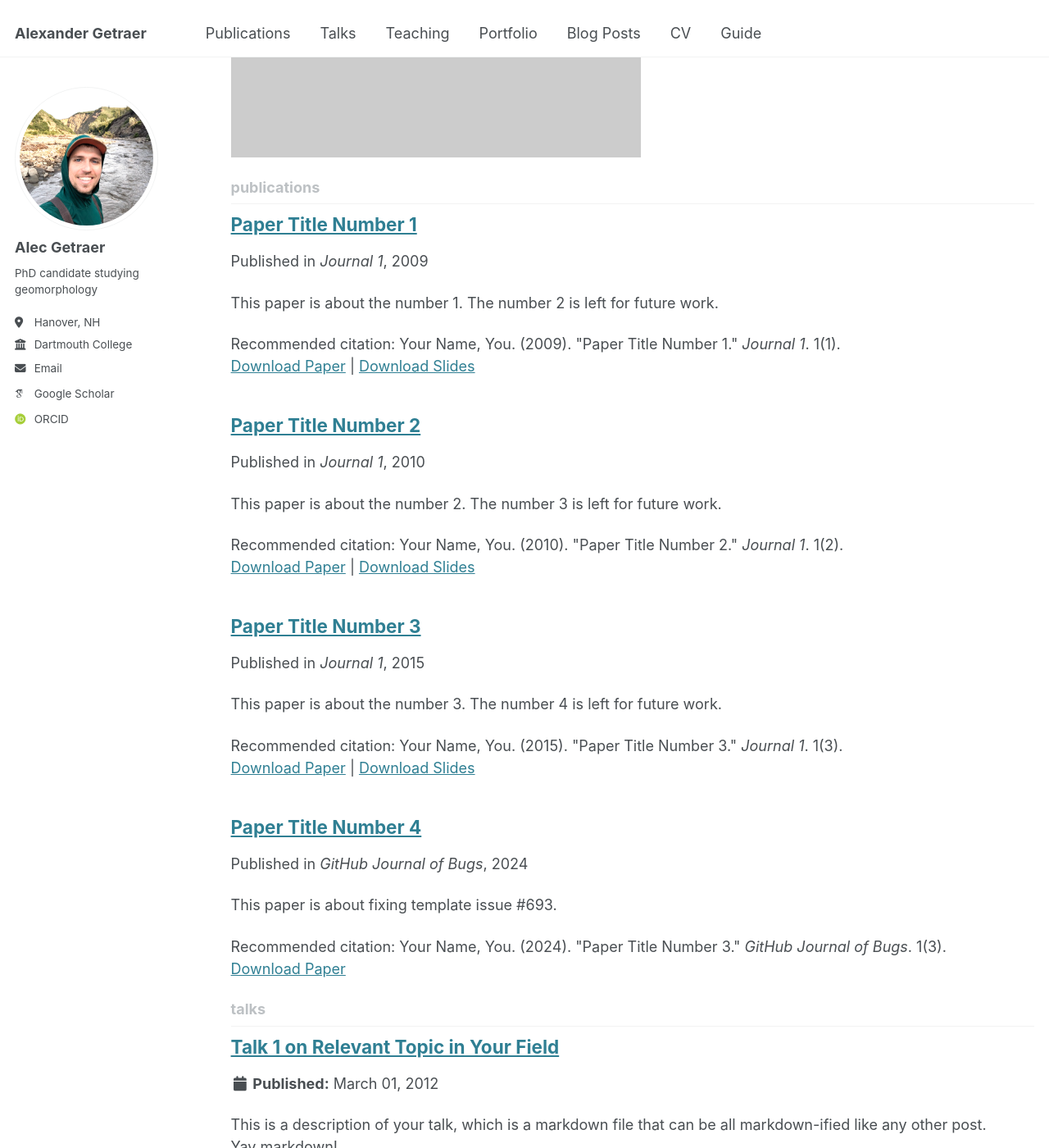
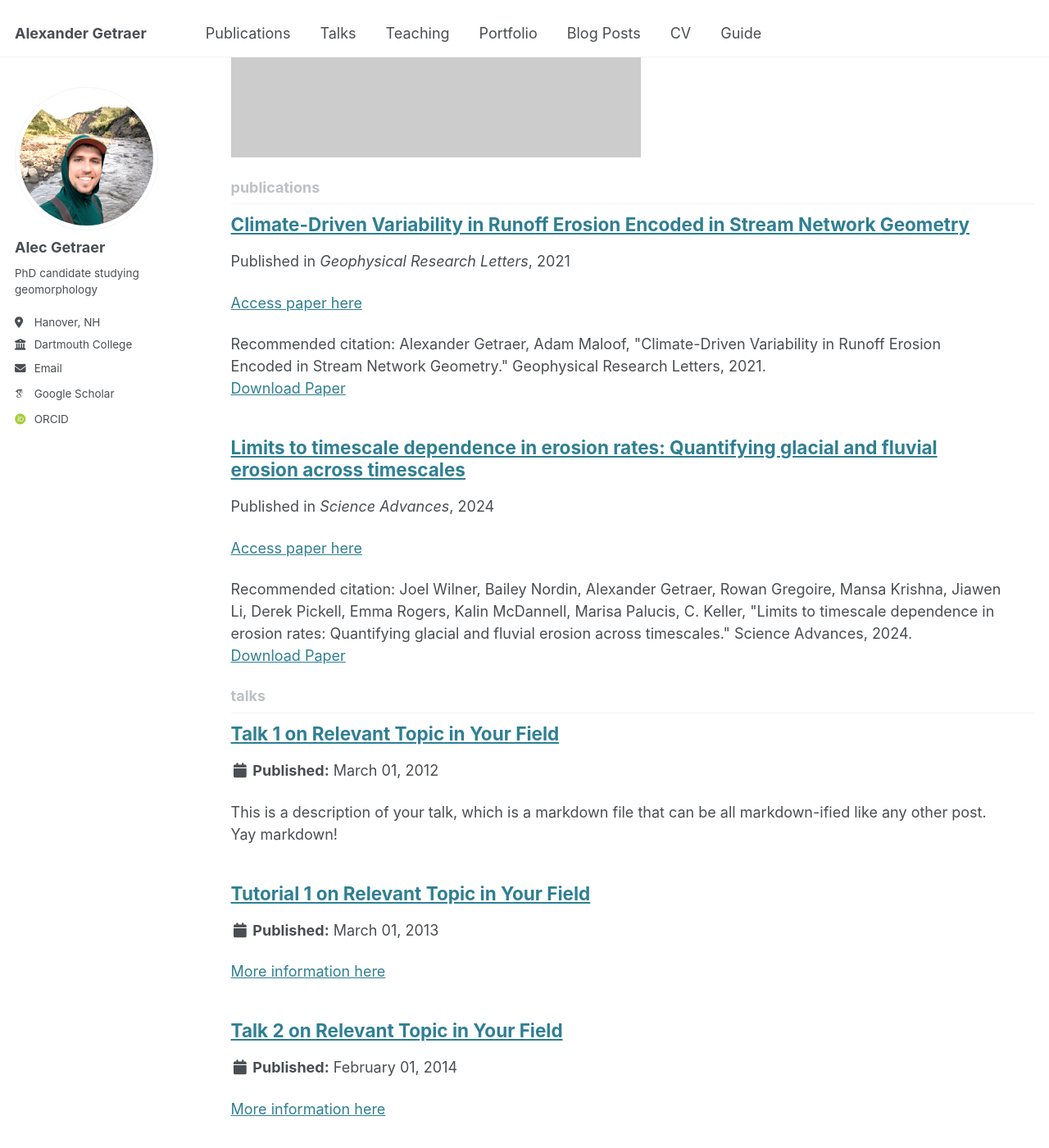
Before and after one commit to agetraer/agetraer.github.io, a Jekyll site: the page built from _pages/collection-archive.html, in a window 1280 px wide and 1400 px high, scrolled down 900 px. Shown: the whole window at 82% size. Built offline with Jekyll 4.4.1, drawn with Linux system fonts in a browser that asks for light colours; some web fonts are replaced.

Commit message:
Updated publications list

```diff
--- a/_pages/cv.md
+++ b/_pages/cv.md
@@ -20,7 +20,7 @@ Publications
     {% include archive-single-cv.html %}
   {% endfor %}</ul>
 
-Talks
+<!-- Talks
 ------
   <ul>{% for post in site.talks reversed %}
     {% include archive-single-talk-cv.html  %}
@@ -30,8 +30,4 @@ Teaching
 ------
   <ul>{% for post in site.teaching reversed %}
     {% include archive-single-cv.html %}
-  {% endfor %}</ul>
-
-Service and leadership
-------
-* Currently signed in to 43 different slack teams
+  {% endfor %}</ul> -->
--- a/_publications/2009-10-01-paper-title-number-1.md
+++ /dev/null
@@ -1,14 +0,0 @@
----
-title: "Paper Title Number 1"
-collection: publications
-category: manuscripts
-permalink: /publication/2009-10-01-paper-title-number-1
-excerpt: 'This paper is about the number 1. The number 2 is left for future work.'
-date: 2009-10-01
-venue: 'Journal 1'
-slidesurl: 'http://academicpages.github.io/files/slides1.pdf'
-paperurl: 'http://academicpages.github.io/files/paper1.pdf'
-citation: 'Your Name, You. (2009). &quot;Paper Title Number 1.&quot; <i>Journal 1</i>. 1(1).'
----
-
-The contents above will be part of a list of publications, if the user clicks the link for the publication than the contents of section will be rendered as a full page, allowing you to provide more information about the paper for the reader. When publications are displayed as a single page, the contents of the above "citation" field will automatically be included below this section in a smaller font.
--- a/_publications/2010-10-01-paper-title-number-2.md
+++ /dev/null
@@ -1,14 +0,0 @@
----
-title: "Paper Title Number 2"
-collection: publications
-category: manuscripts
-permalink: /publication/2010-10-01-paper-title-number-2
-excerpt: 'This paper is about the number 2. The number 3 is left for future work.'
-date: 2010-10-01
-venue: 'Journal 1'
-slidesurl: 'http://academicpages.github.io/files/slides2.pdf'
-paperurl: 'http://academicpages.github.io/files/paper2.pdf'
-citation: 'Your Name, You. (2010). &quot;Paper Title Number 2.&quot; <i>Journal 1</i>. 1(2).'
----
-
-The contents above will be part of a list of publications, if the user clicks the link for the publication than the contents of section will be rendered as a full page, allowing you to provide more information about the paper for the reader. When publications are displayed as a single page, the contents of the above "citation" field will automatically be included below this section in a smaller font.
--- a/_publications/2015-10-01-paper-title-number-3.md
+++ /dev/null
@@ -1,14 +0,0 @@
----
-title: "Paper Title Number 3"
-collection: publications
-category: manuscripts
-permalink: /publication/2015-10-01-paper-title-number-3
-excerpt: 'This paper is about the number 3. The number 4 is left for future work.'
-date: 2015-10-01
-venue: 'Journal 1'
-slidesurl: 'http://academicpages.github.io/files/slides3.pdf'
-paperurl: 'http://academicpages.github.io/files/paper3.pdf'
-citation: 'Your Name, You. (2015). &quot;Paper Title Number 3.&quot; <i>Journal 1</i>. 1(3).'
----
-
-The contents above will be part of a list of publications, if the user clicks the link for the publication than the contents of section will be rendered as a full page, allowing you to provide more information about the paper for the reader. When publications are displayed as a single page, the contents of the above "citation" field will automatically be included below this section in a smaller font.
--- /dev/null
+++ b/_publications/2021-02-01-Climate-Driven-Variability-in-Runoff-Erosion-Encoded-in-Stream-Network-Geometry.md
@@ -0,0 +1,10 @@
+---
+title: "Climate-Driven Variability in Runoff Erosion Encoded in Stream Network Geometry"
+collection: publications
+permalink: /publication/2021-02-01-Climate-Driven-Variability-in-Runoff-Erosion-Encoded-in-Stream-Network-Geometry
+date: 2021-02-01
+venue: 'Geophysical Research Letters'
+paperurl: 'https://doi.org/10.1029%2F2020gl091777'
+citation: ' Alexander Getraer,  Adam Maloof, &quot;Climate-Driven Variability in Runoff Erosion Encoded in Stream Network Geometry.&quot; Geophysical Research Letters, 2021.'
+---
+[Access paper here](https://doi.org/10.1029%2F2020gl091777){:target="_blank"}
--- a/_publications/2024-02-17-paper-title-number-4.md
+++ /dev/null
@@ -1,13 +0,0 @@
----
-title: "Paper Title Number 4"
-collection: publications
-category: conferences
-permalink: /publication/2024-02-17-paper-title-number-4
-excerpt: 'This paper is about fixing template issue #693.'
-date: 2024-02-17
-venue: 'GitHub Journal of Bugs'
-paperurl: 'http://academicpages.github.io/files/paper3.pdf'
-citation: 'Your Name, You. (2024). &quot;Paper Title Number 3.&quot; <i>GitHub Journal of Bugs</i>. 1(3).'
----
-
-The contents above will be part of a list of publications, if the user clicks the link for the publication than the contents of section will be rendered as a full page, allowing you to provide more information about the paper for the reader. When publications are displayed as a single page, the contents of the above "citation" field will automatically be included below this section in a smaller font.
--- /dev/null
+++ b/_publications/2024-12-01-Limits-to-timescale-dependence-in-erosion-rates-Quantifying-glacial-and-fluvial-erosion-across-timescales.md
@@ -0,0 +1,10 @@
+---
+title: "Limits to timescale dependence in erosion rates: Quantifying glacial and fluvial erosion across timescales"
+collection: publications
+permalink: /publication/2024-12-01-Limits-to-timescale-dependence-in-erosion-rates-Quantifying-glacial-and-fluvial-erosion-across-timescales
+date: 2024-12-01
+venue: 'Science Advances'
+paperurl: 'https://www.science.org/doi/10.1126/sciadv.adr2009'
+citation: ' Joel Wilner,  Bailey Nordin,  Alexander Getraer,  Rowan Gregoire,  Mansa Krishna,  Jiawen Li,  Derek Pickell,  Emma Rogers,  Kalin McDannell,  Marisa Palucis,  C. Keller, &quot;Limits to timescale dependence in erosion rates: Quantifying glacial and fluvial erosion across timescales.&quot; Science Advances, 2024.'
+---
+[Access paper here](https://www.science.org/doi/10.1126/sciadv.adr2009){:target="_blank"}
```
Also changed, not shown: markdown_generator/pubs.bib (added, +26 -0 lines), 11 other files.
